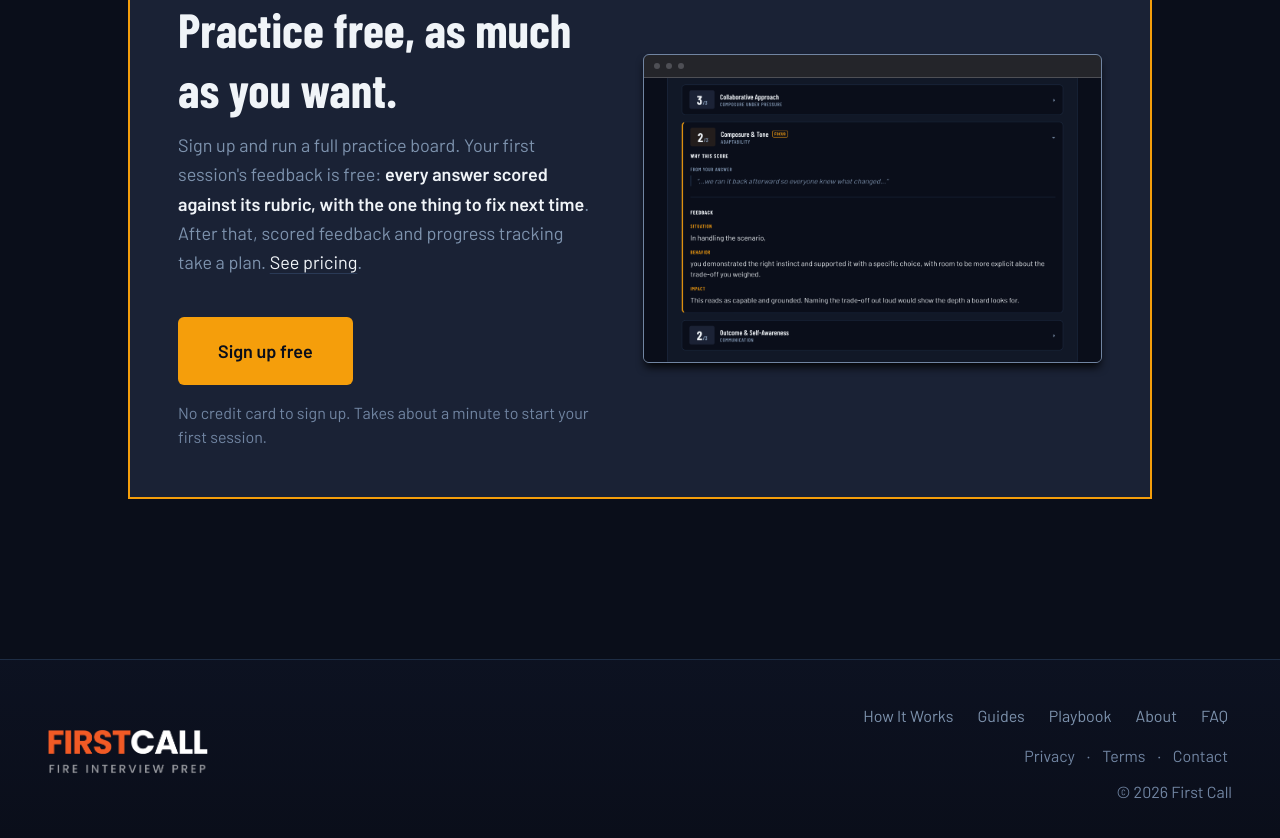
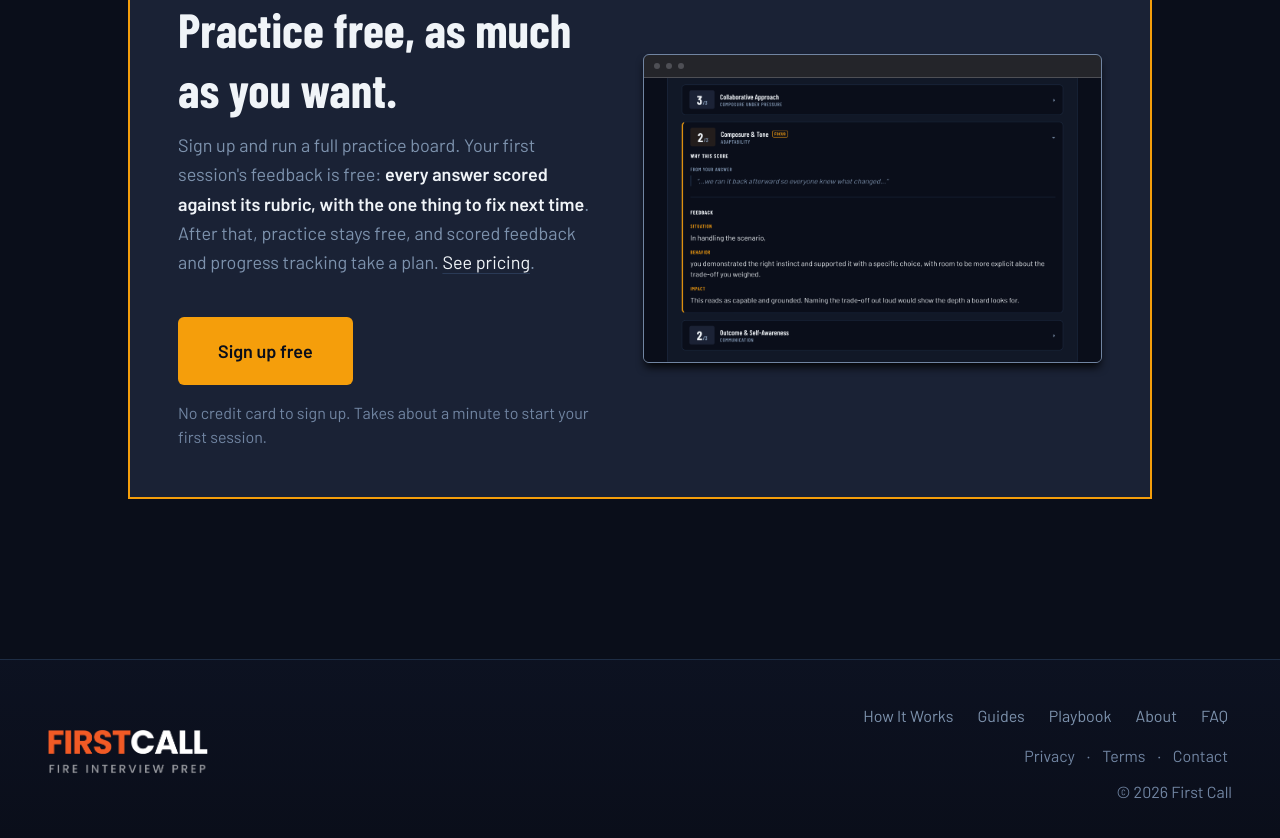
Before and after one commit to claritydigitalsystems/fireprep-landing, a Next.js app: page / in a window 1280 px wide. Shown: the part 8240-9078 px from the top of the page. Built offline with nearby package versions, Linux system fonts and the light colour scheme; no server answers.

Commit message:
Homepage closing card: say practice stays free after the first session

```diff
--- a/src/app/page.tsx
+++ b/src/app/page.tsx
@@ -771,8 +771,8 @@ export default function Home() {
                   every answer scored against its rubric, with the one thing to fix
                   next time
                 </strong>
-                . After that, scored feedback and progress tracking take a
-                plan.{" "}
+                . After that, practice stays free, and scored feedback and
+                progress tracking take a plan.{" "}
                 <Link href="/faq#how-much-does-it-cost" className={TEXT_LINK}>
                   See pricing
                 </Link>
```
